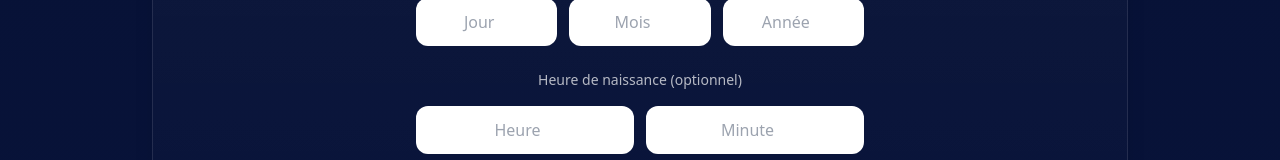
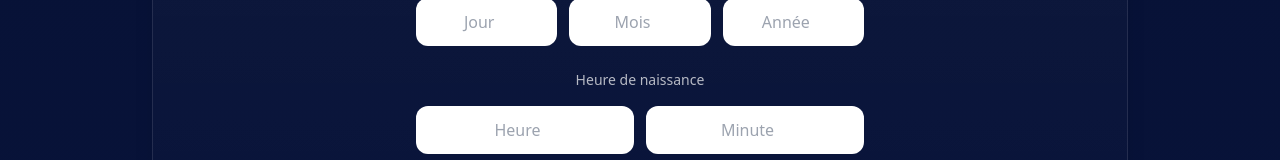
Before and after one commit to arnaudcrestey/procoach, a Next.js app in the folder arnaudcrestey-site-main/: page /resultat in a window 1280 px wide. Shown: the part 933-1093 px from the top of the page. Built offline with nearby package versions, Linux system fonts and the light colour scheme.

Commit message:
Update page.tsx

```diff
--- a/arnaudcrestey-site-main/app/resultat/page.tsx
+++ b/arnaudcrestey-site-main/app/resultat/page.tsx
@@ -402,7 +402,7 @@ export default function ResultPage() {
   </div>
 
   <label className="text-white/70 text-sm mt-2">
-    Heure de naissance (optionnel)
+    Heure de naissance
   </label>
 
   <div className="grid grid-cols-2 gap-3">
```
